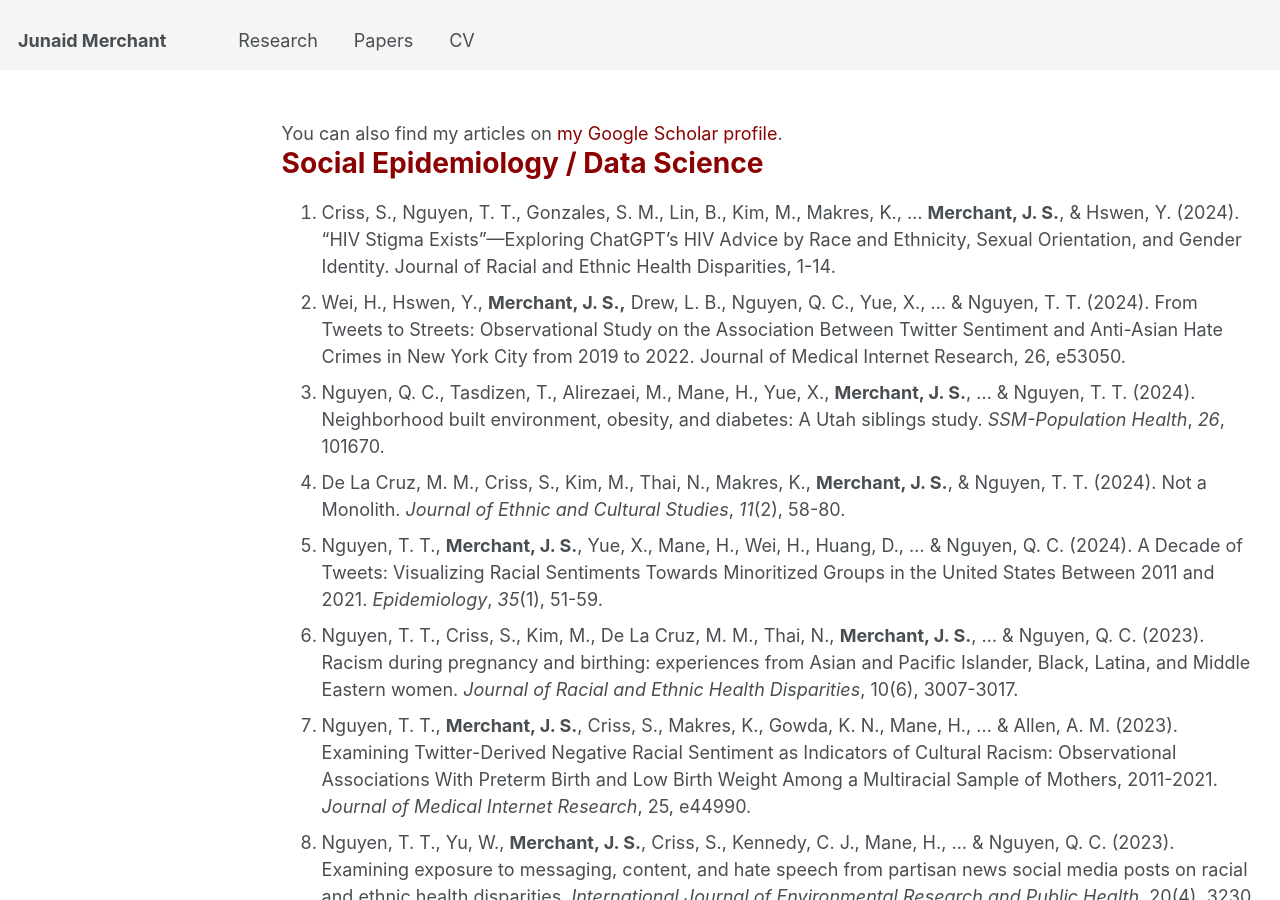
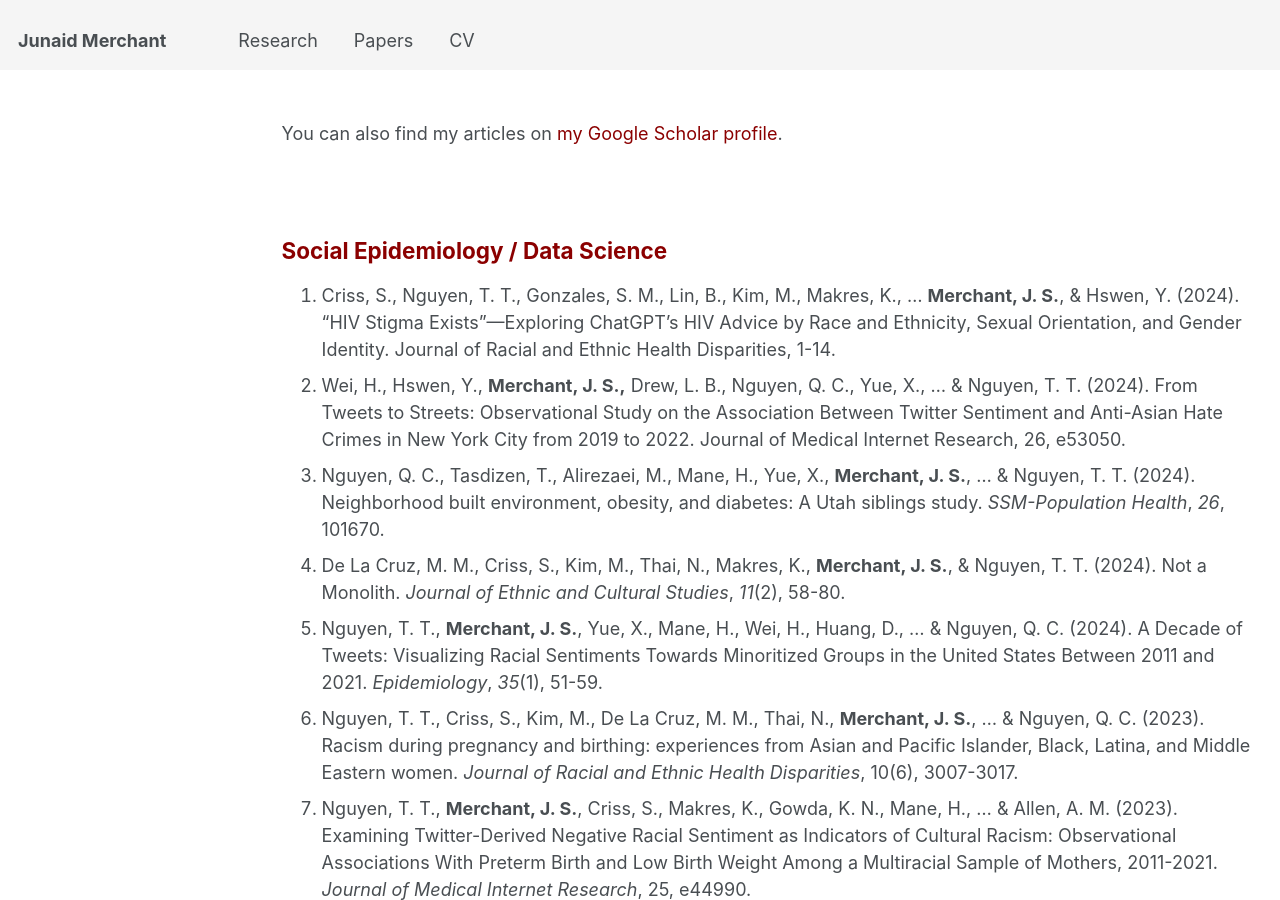
Before and after one commit to JunaidMerchant/JunaidMerchant.github.io, a Jekyll site: the page built from _pages/papers.md, in a window 1280 px wide and 900 px high. Built offline with Jekyll 4.4.1, drawn with Linux system fonts in a browser that asks for light colours.

Commit message:
Add files via upload

```diff
--- a/_pages/papers.md
+++ b/_pages/papers.md
@@ -13,8 +13,11 @@ redirect_from:
 
 {% include base_path %}
 
+&nbsp;
+&nbsp;
 
-# <span style="color:darkred">Social Epidemiology / Data Science</span>
+
+## <span style="color:darkred">Social Epidemiology / Data Science</span>
 
 1. Criss, S., Nguyen, T. T., Gonzales, S. M., Lin, B., Kim, M., Makres, K., ... **Merchant, J. S.**, & Hswen, Y. (2024). “HIV Stigma Exists”—Exploring ChatGPT’s HIV Advice by Race and Ethnicity, Sexual Orientation, and Gender Identity. Journal of Racial and Ethnic Health Disparities, 1-14.
 1. Wei, H., Hswen, Y., **Merchant, J. S.,** Drew, L. B., Nguyen, Q. C., Yue, X., ... & Nguyen, T. T. (2024). From Tweets to Streets: Observational Study on the Association Between Twitter Sentiment and Anti-Asian Hate Crimes in New York City from 2019 to 2022. Journal of Medical Internet Research, 26, e53050.
@@ -27,7 +30,7 @@ redirect_from:
 1. Nguyen, T. T., Criss, S., Kim, M., De La Cruz, M. M., Thai, N., **Merchant, J. S.**, ... & Nguyen, Q. C. (2022). Racism during pregnancy and birthing: experiences from Asian and Pacific Islander, Black, Latina, and Middle Eastern women. *Journal of Racial and Ethnic Health Disparities*, 1-11.
 
 
-# <span style="color:darkred">Social/Developmental Cognitive Neuroscience</span>
+## <span style="color:darkred">Social/Developmental Cognitive Neuroscience</span>
 
 1. Xie, H., Moraczewski, D., McNaughton, K. A., Warnell, K. R., Alkire, D., **Merchant, J. S.,** ... & Redcay, E. (2023). Social reward network connectivity differs between autistic and neurotypical youth during social interaction. bioRxiv.
 1. McNaughton, K. A., Kirby, L. A., Warnell, K. R., Alkire, D., **Merchant, J. S.**, Moraczewski, D., ... & Redcay, E. (2023). Social-interactive reward elicits similar neural response in autism and typical development and predicts future social experiences. *Developmental Cognitive Neuroscience*, 59, 101197.
@@ -40,7 +43,7 @@ redirect_from:
 1. Pfeifer, J. H., **Merchant, J. S.**, Colich, N., Hernandez, L., Rudie, J., & Dapretto, M. (2013). Neural and behavioral responses during self-evaluative processes differ in youth with and without autism. *Journal of Autism and Developmental Disorders*, 2, 272-285.
 
 
-# <span style="color:darkred">Clinical Neuroscience</span>
+## <span style="color:darkred">Clinical Neuroscience</span>
 
 1. Kaminski, A., Xie, H., You, X., Flaharty, K., Jeppsen, C., Li, S., **Merchant, J. S**., ... & Vaidya, C. J. (2023). 354 Unitary neural correlates of executive control in pediatric transdiagnostic psychopathology. *Journal of Clinical and Translational Science*, *7*(s1), 104-105.
 1. Kaminski, A., You, X., Flaharty, K., Jeppsen, C., Li, S., **Merchant, J. S.**, Berl, M. M., Kenworthy, L., & Vaidya, C. J. (2022). Cingulate-Prefrontal Connectivity During Dynamic Cognitive Control Mediates Association Between P-Factor and Adaptive Functioning in a Transdiagnostic Pediatric Sample. *Biological Psychiatry: Cognitive Neuroscience and Neuroimaging*. https://doi.org/10.1016/j.bpsc.2022.07.003
@@ -48,14 +51,14 @@ redirect_from:
 1. Loewenstern, J., You, X., **Merchant, J.**, Gordon, E. M., Stollstorff, M., Devaney, J., & Vaidya, C. J. (2019). Interactive effect of 5-HTTLPR and BDNF polymorphisms on amygdala intrinsic functional connectivity and anxiety. *Psychiatry Research: Neuroimaging*, 285, 1-8.
 
 
-# <span style="color:darkred">Translational Neuroscience</span>
+## <span style="color:darkred">Translational Neuroscience</span>
 
 1. **Merchant, J. S.**, Cosme, D., Giuliani, N. R., Dirks, B., & Berkman, E. T. (2020). Neural Substrates of Food Valuation and Its Relationship With BMI and Healthy Eating in Higher BMI Individuals. *Frontiers in behavioral neuroscience*, *14*, 578676.
 1. Giuliani, N. R., Cosme, D., **Merchant, J. S.**, Dirks, B., & Berkman, E. T. (2020). Brain activity associated with regulating food cravings predicts changes in self-reported food craving and consumption over time. Frontiers in human neuroscience, 14.
 1. Giuliani, N. R., **Merchant, J. S.**, Cosme, D. & Berkman, E. T. (2018) Neural predictors of dietary change. *Annals of the New York Academy of Sciences*. 1428(1): 208-220.
 1. Berkman, E.T., Kahn, L.E., & **Merchant, J.S.** (2014). Training-induced changes in inhibitory control network activity. *Journal of Neuroscience, 34*(1), 149-157.
 
-# <span style="color:darkred">Open Science/Misc</span>
+## <span style="color:darkred">Open Science/Misc</span>
 
 1. Gau, R., Noble, S., Heuer, K., Bottenhorn, K., Bilgin, I. P., Yang, Y. F., … **Merchant, J. S.** .. & Zuo, X. N. (2021). Brainhack: developing a culture of open, inclusive, community-driven neuroscience. *Neuron*, *109*(11), 1769-1775.
 1. Gordon, N.S., **Merchant, J.S.**, Zanbaka, C., Hodges, L.F., & Goolkasian, P. (2011). Interactive gaming reduces experimental pain with or without a head mounted display. *Computers in Human Behavior*, 27, 2123-2128.
```
